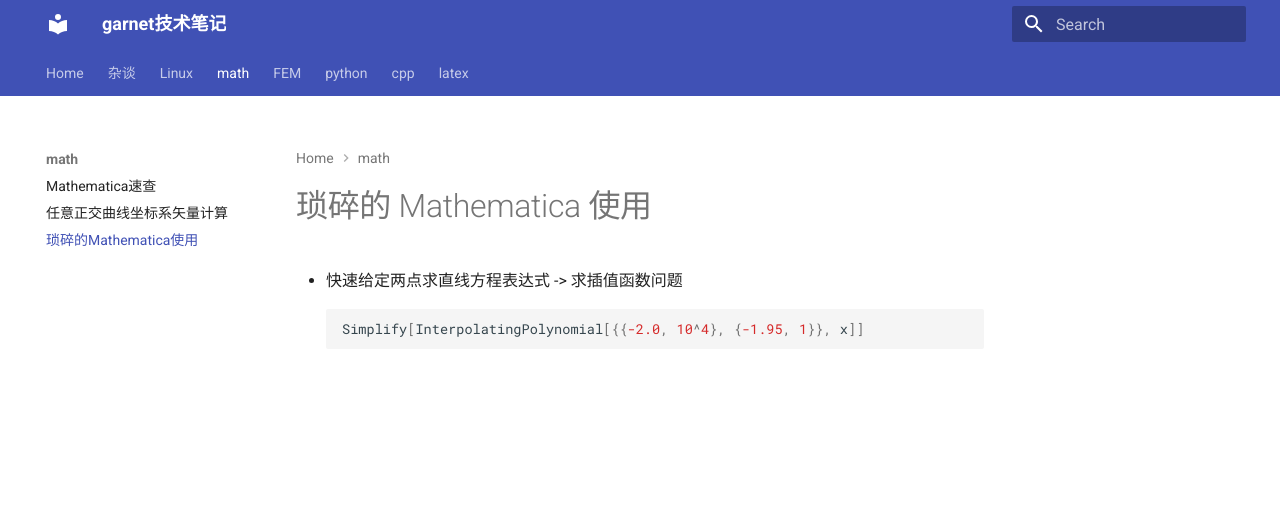
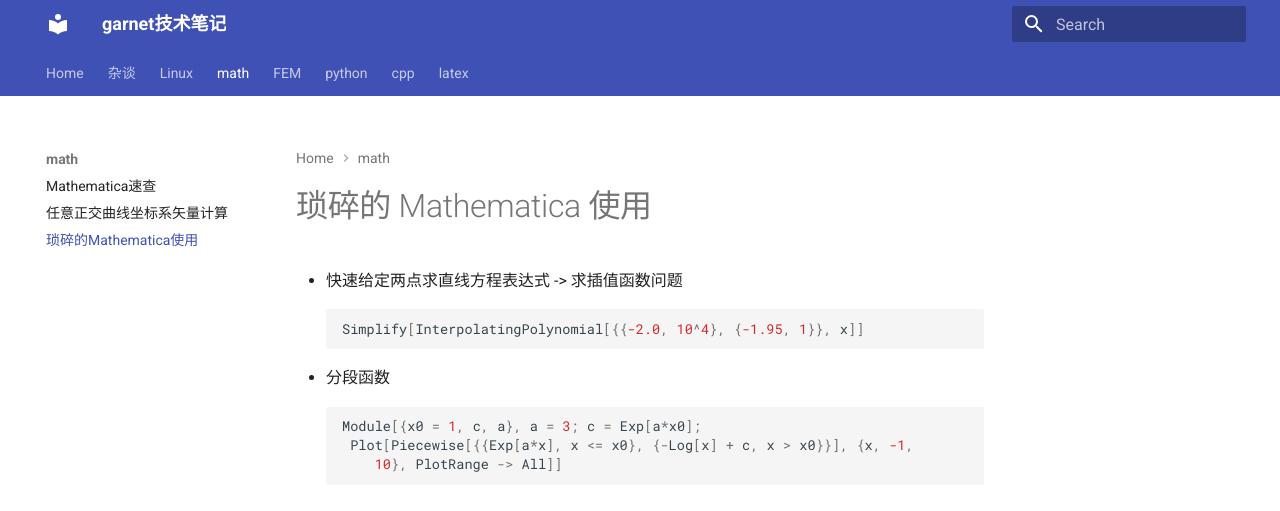
Before and after one commit to ymma98/technotes, an MkDocs documentation site: the page built from docs/math/琐碎的Mathematica使用.md, in a window 1280 px wide. Shown: the top 511 px of the page. Built offline with MkDocs 1.6.1 and Material for MkDocs 9.7.7, drawn with Linux system fonts in a browser that asks for light colours.

Commit message:
docs/math/琐碎的Mathematica使用.md updated from https://stackedit.cn/

````diff
--- a/docs/math/琐碎的Mathematica使用.md
+++ b/docs/math/琐碎的Mathematica使用.md
@@ -4,7 +4,12 @@
 ```Mathematica
 Simplify[InterpolatingPolynomial[{{-2.0, 10^4}, {-1.95, 1}}, x]]
 ```
-
+* 分段函数
+```Mathematica
+Module[{x0 = 1, c, a}, a = 3; c = Exp[a*x0];
+ Plot[Piecewise[{{Exp[a*x], x <= x0}, {-Log[x] + c, x > x0}}], {x, -1,
+    10}, PlotRange -> All]]
+```
 <!--stackedit_data:
-eyJoaXN0b3J5IjpbMTIxMTI2MzQwNF19
+eyJoaXN0b3J5IjpbOTQwNzMzMjAzLDEyMTEyNjM0MDRdfQ==
 -->
````
